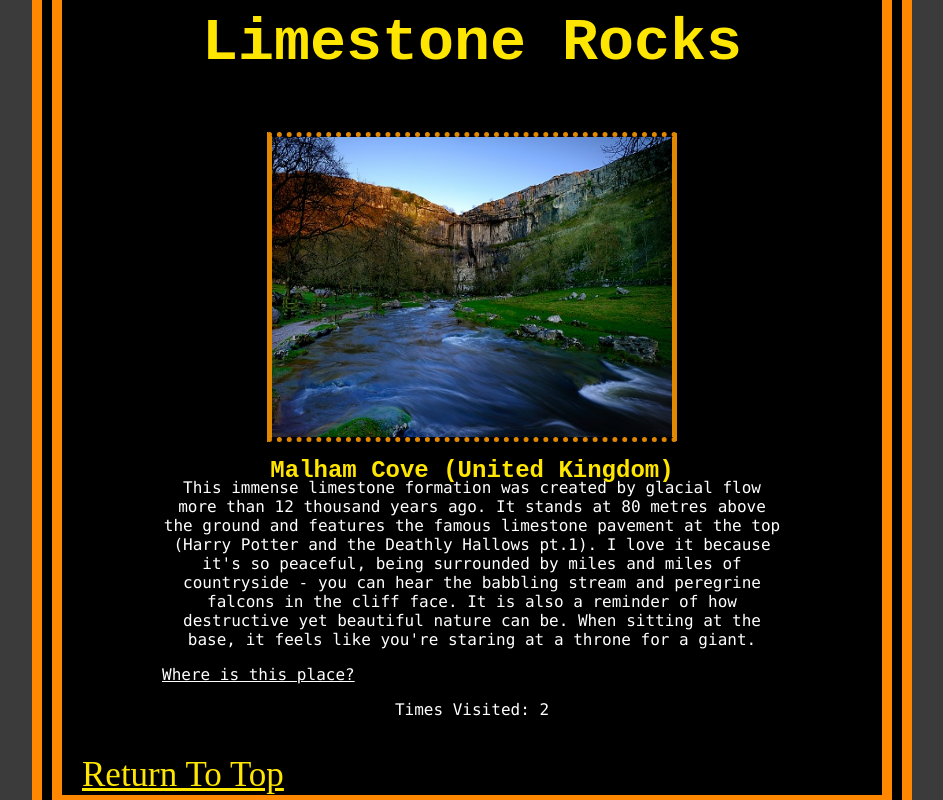
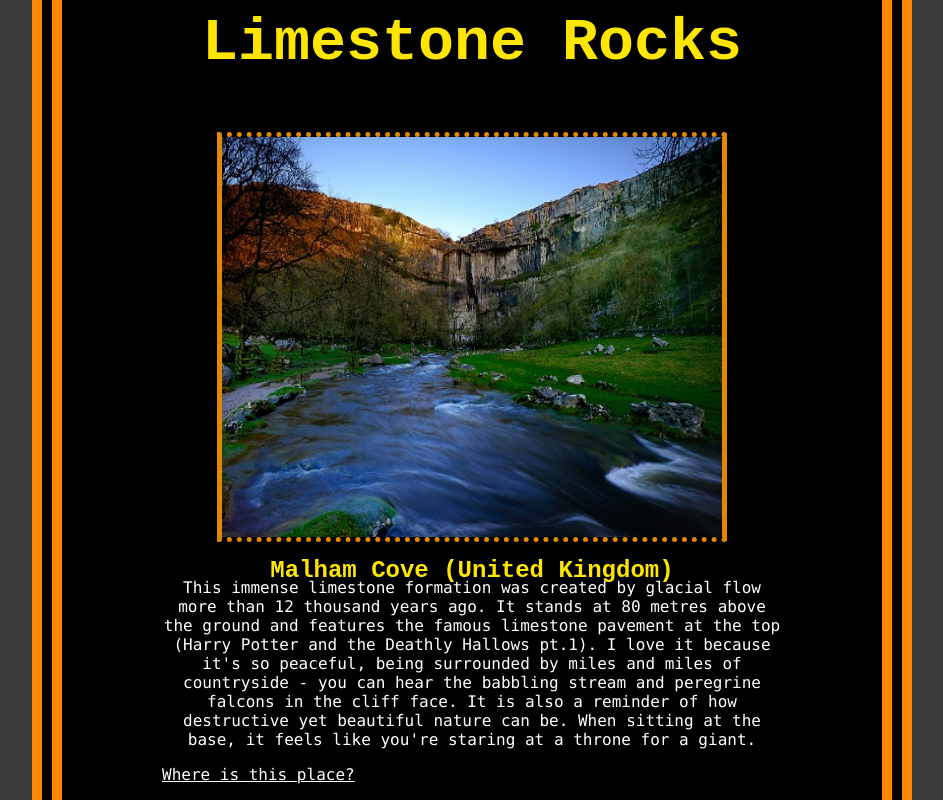
Before and after one commit to owen-dearman/favourite-places, a React (Create React App) app: page / in a window 1280 px wide. Shown: the part 640-1440 px from the top of the page, without its empty margins (168-1111 px from the left). Built offline with nearby package versions, Linux system fonts and the light colour scheme.

Commit message:
increase photosize

```diff
--- a/public/css/style.css
+++ b/public/css/style.css
@@ -1,6 +1,6 @@
 .image {
-    width: 400px;
-    height: 300px;
+    width: 500px;
+    height: 400px;
     display: block;
     margin-left: auto;
     margin-right: auto;
```
